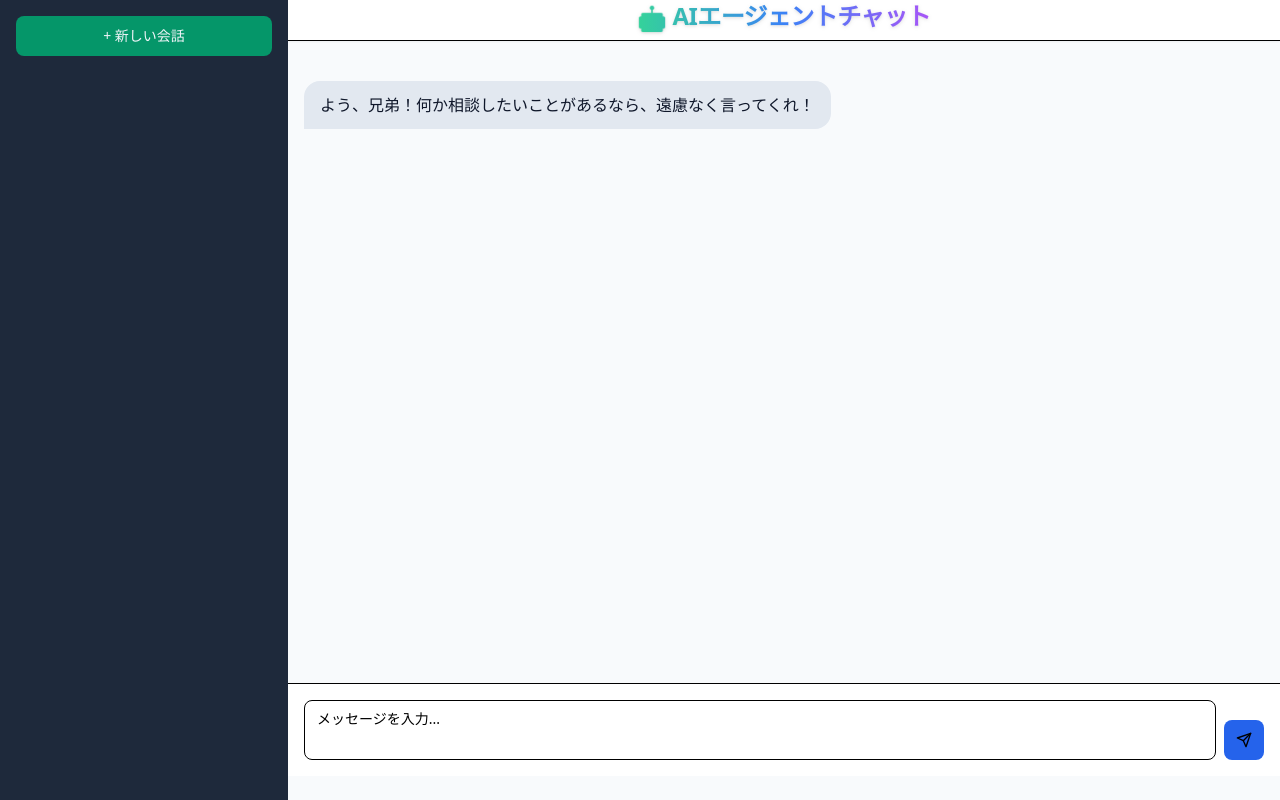
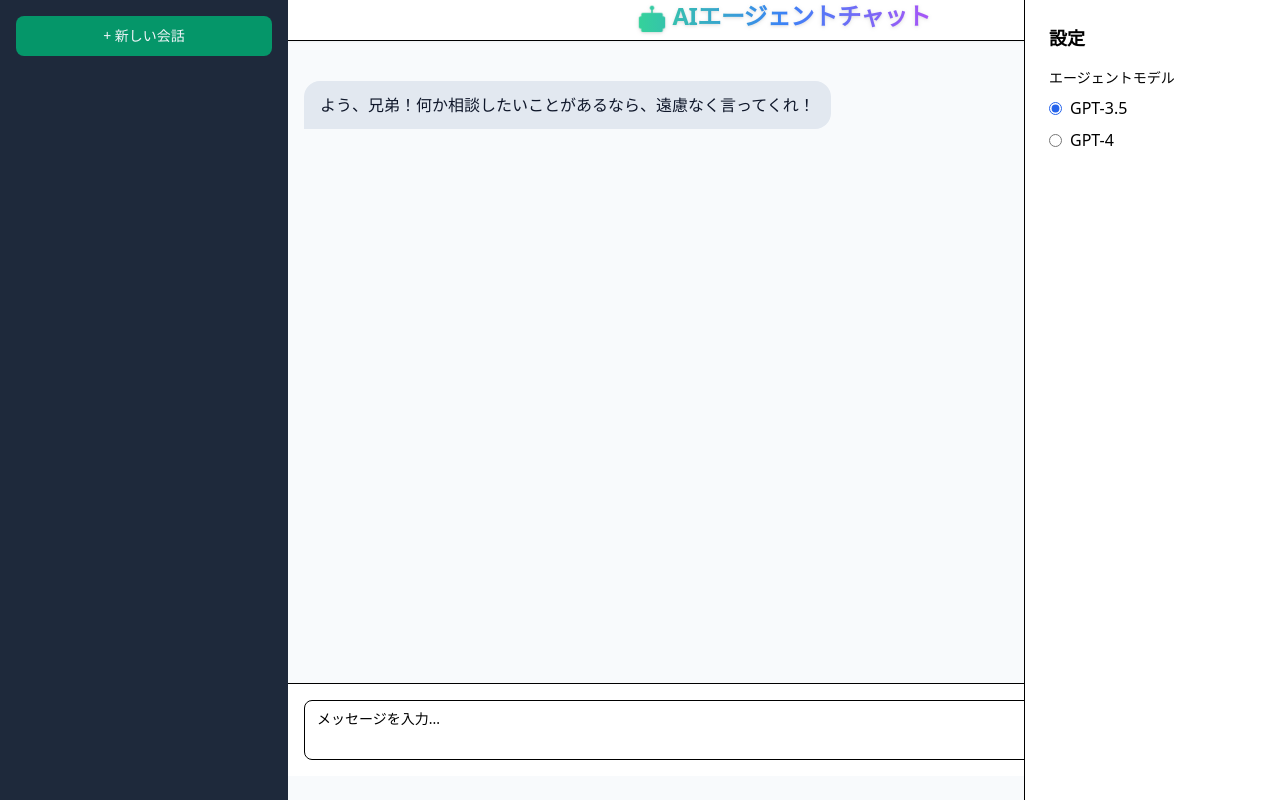
Before and after one commit to arata-takenouchi/ai_agent_sample, a Next.js app: page / in a window 1280 px wide. Built offline with nearby package versions, Linux system fonts and the light colour scheme.

Commit message:
エージェントのモデルを選択できるようにする

```diff
--- a/pages/api/chat.ts
+++ b/pages/api/chat.ts
@@ -26,7 +26,7 @@ export default async function handler(
   }
 
   try {
-    const { message } = req.body;
+    const { message, model } = req.body;
 
     // ユーザーメッセージを履歴に追加
     chatHistory.push({
@@ -36,7 +36,7 @@ export default async function handler(
 
     // OpenAI APIを呼び出し
     const response = await openai.chat.completions.create({
-      model: 'gpt-3.5-turbo',
+      model: model || 'gpt-3.5-turbo',
       messages: chatHistory,
     });
 
--- a/pages/index.tsx
+++ b/pages/index.tsx
@@ -24,6 +24,12 @@ type Message = {
   sender: 'user' | 'agent';
 };
 
+// 追加: モデル選択用の型
+const MODEL_OPTIONS = [
+  { label: "GPT-3.5", value: "gpt-3.5-turbo" },
+  { label: "GPT-4", value: "gpt-4" },
+];
+
 export default function Home() {
   const [messages, setMessages] = useState<Message[]>([
     { content: 'よう、兄弟！何か相談したいことがあるなら、遠慮なく言ってくれ！', sender: 'agent' }
@@ -35,6 +41,7 @@ export default function Home() {
   const [showSidebar, setShowSidebar] = useState(false);
   const [editingTitle, setEditingTitle] = useState<{ id: number; title: string } | null>(null);
   const messagesEndRef = useRef<HTMLDivElement>(null);
+  const [model, setModel] = useState("gpt-3.5-turbo"); // 追加
 
   // 初期化時に会話履歴を読み込む
   useEffect(() => {
@@ -173,13 +180,13 @@ export default function Home() {
       // メッセージをIndexedDBに保存
       await addMessageToConversation(currentConversationId, userMessage);
 
-      // APIにメッセージを送信
+      // APIにメッセージとモデルを送信
       const response = await fetch('/api/chat', {
         method: 'POST',
         headers: {
           'Content-Type': 'application/json',
         },
-        body: JSON.stringify({ message: input }),
+        body: JSON.stringify({ message: input, model }), // ← modelも送信
       });
 
       const data = await response.json();
@@ -378,6 +385,29 @@ export default function Home() {
             </CardFooter>
           </Card>
         </main>
+
+        {/* 右サイドパネル */}
+        <div className="w-64 bg-white dark:bg-slate-900 border-l h-screen flex flex-col p-6 fixed right-0 top-0 z-40">
+          <h2 className="text-lg font-bold mb-4">設定</h2>
+          <div>
+            <label className="block text-sm font-medium mb-2">エージェントモデル</label>
+            <div className="space-y-2">
+              {MODEL_OPTIONS.map(opt => (
+                <label key={opt.value} className="flex items-center gap-2 cursor-pointer">
+                  <input
+                    type="radio"
+                    name="model"
+                    value={opt.value}
+                    checked={model === opt.value}
+                    onChange={() => setModel(opt.value)}
+                    className="accent-blue-600"
+                  />
+                  <span>{opt.label}</span>
+                </label>
+              ))}
+            </div>
+          </div>
+        </div>
       </div>
     </div>
   );
```
